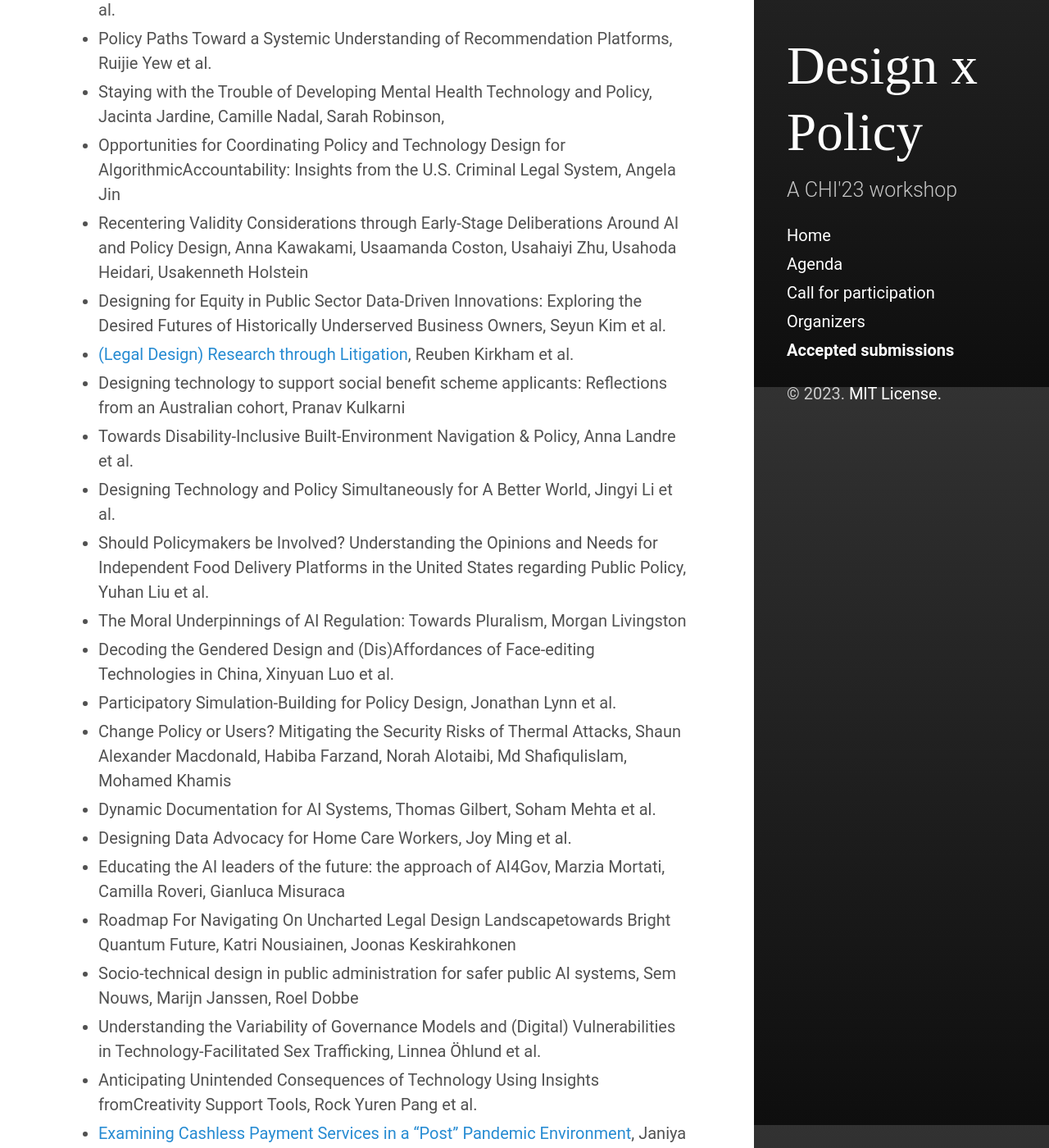
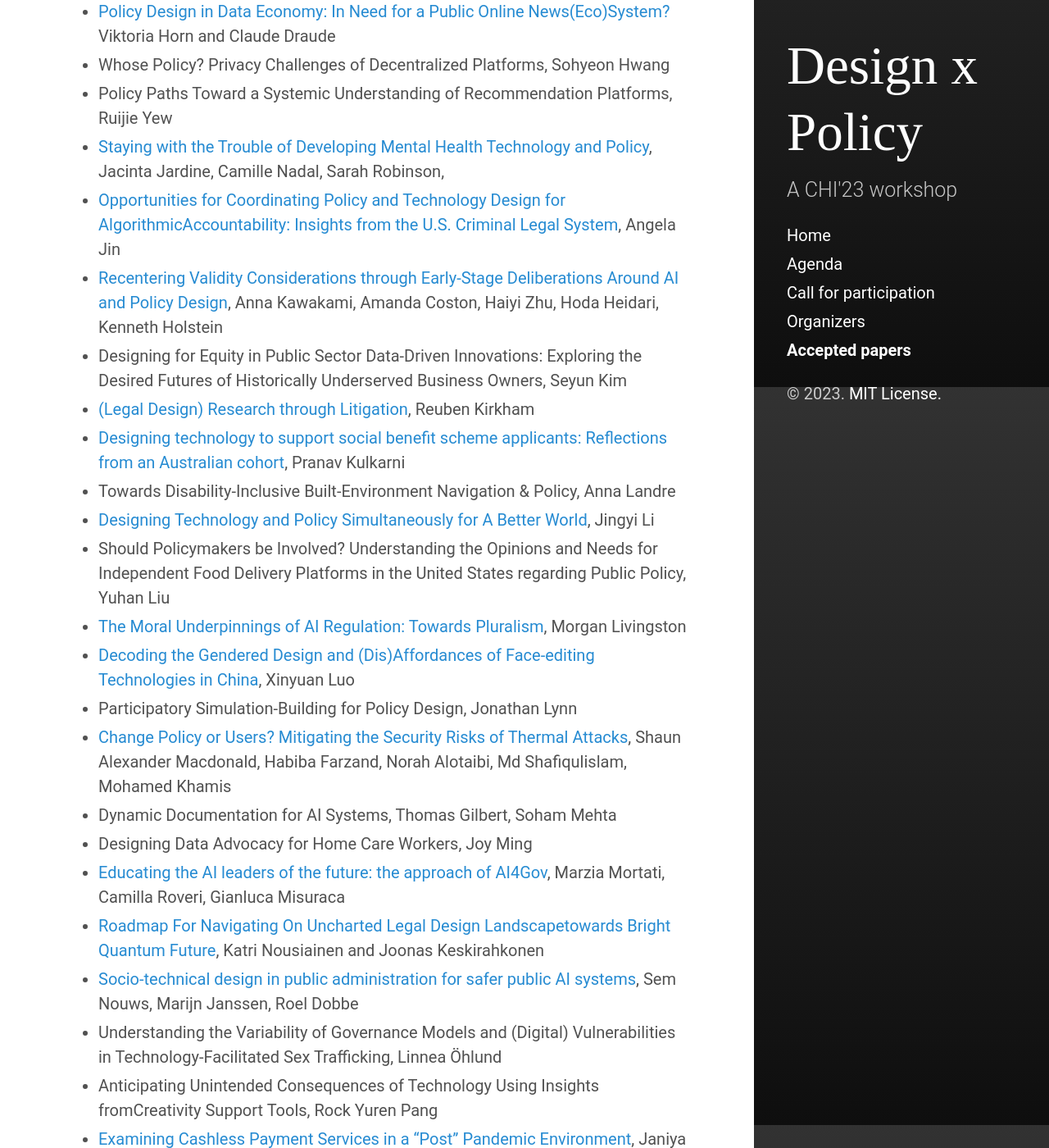
Before and after one commit to yang-qian/designpolicyCHI23, a Jekyll site: the page built from accepted.md, in a window 1280 px wide and 1400 px high, scrolled down 1328 px. Shown: the whole window at 82% size. Built offline with Jekyll 4.4.1, drawn with Linux system fonts in a browser that asks for light colours; some of the changed text lies outside the part shown.

Commit message:
Update accepted.md

```diff
--- a/accepted.md
+++ b/accepted.md
@@ -1,61 +1,63 @@
 ---
 layout: page
-title: Accepted submissions
+title: Accepted papers
 sidebar_link: true
 ---
 
-The list of accepted submissions is still being updated as camera-ready versions are received.
+> The list and links are still being updated as camera-ready versions are received.
 
-- Designing Technologies for Safe and Privacy Sensitive Location Sharing, Louise Barkhuus
-- [Contextual Integrity of A Virtual (Reality) Classroom](http://arxiv.org/abs/2303.13684), Karoline Brehm et al.
-- Bridging Deliberative Democracy and Deployment of Societal-Scale Technology, Ned Cooper
-- Professional Ethics by Design: Co-creating Codes of Conduct for Computational Practice, Samuel Danzon-Chambaud
-- Asking Better Questions: The Art and Science of Forecasting, Emily Dardaman et al.
-- Surveillance Technologies and Migrant Farmers in Ontario Greenhouses:Investigating Pathways for Equitable Policy and Technological Interventions, Olivia Doggett
-- From Policy to Pixels: Practitioner Lessons from Cookie Banner Implementation, 	Ame Elliott et al.
 - Bridging Policy Gaps between Technocratic and Democratic Approaches toAccountability Across the Lifecycle of Public Sector Algorithmic Systems, Motahhare Eslami et al.
 - How Design Can Impact Labor Shifting as a Result of Technological Advances, Jodi Forlizzi
-- Solutions Matrix, Liz Gerber et al.
-- How can we influence ‘future of work’ policies? Sandy J.J. Gould et al.
-- Metaphors as facilitators: Grounding the commons in participatory prototyping policies, Natalia Gulbransen-Diaz et al.
+- [Designing Technologies for Safe and Privacy Sensitive Location Sharing](https://cornell.box.com/s/ff7d3tfim06aadisvojbhvee47lid49a), Louise Barkhuus
+- [Contextual Integrity of A Virtual (Reality) Classroom](http://arxiv.org/abs/2303.13684), Karoline Brehm
+- [Bridging Deliberative Democracy and Deployment of Societal-Scale Technology](https://cornell.box.com/s/azswpriwjgagr793qgyn3hx6d0a726ib), Ned Cooper
+- [Professional Ethics by Design: Co-creating Codes of Conduct for Computational Practice](https://cornell.box.com/s/sgqk6fxddc7gg11b6izph7trxgwixttv), Samuel Danzon-Chambaud
+- Asking Better Questions: The Art and Science of Forecasting, Emily Dardaman
+- [Surveillance Technologies and Migrant Farmers in Ontario Greenhouses:Investigating Pathways for Equitable Policy and Technological Interventions](https://cornell.box.com/s/ww368m933w7xp4j5i9gr3ztamgi70fgb), Olivia Doggett
+- From Policy to Pixels: Practitioner Lessons from Cookie Banner Implementation, 	Ame Elliott
+- Bridging Policy Gaps between Technocratic and Democratic Approaches toAccountability Across the Lifecycle of Public Sector Algorithmic Systems, Motahhare Eslami
+- [How Design Can Impact Labor Shifting as a Result of Technological Advances](https://cornell.box.com/s/cwu1avf1rfeh0xadvkbx9x35knocnkcr), Jodi Forlizzi
+- Solutions Matrix, Liz Gerber
+- [How can we influence ‘future of work’ policies?](https://cornell.box.com/s/dur8jvxkgxvg7di8t1i5dwkva83qt0li) Sandy J.J. Gould
+- Metaphors as facilitators: Grounding the commons in participatory prototyping policies, Natalia Gulbransen-Diaz
 - Sociotechnical Perspectives on Social Media Regulation, Eric Gilbert, Sarita Schoenebeck, Motahhare Eslami, Cami Goray,
-- What Evidence is Needed to Prove the Existence of Dark Patterns? Johanna Gunawan, Usacristiana Santos, Nataliia Bielova
-- Walking in Circles: Generative AI and the future of online legal information, Nóra Al Haider
-- Data Ethics Emergency Drill: Exploring Responsible Data and AI Practices in Context Vanessa Aisyahsari Hanschke
-- Policy Design in Data Economy: In Need for a Public Online News(Eco)System? Viktoria Horn, Claude Draude
-- Whose Policy? Privacy Challenges of Decentralized Platforms, Sohyeon Hwang et al.
-- Policy Paths Toward a Systemic Understanding of Recommendation Platforms,	Ruijie Yew et al.
-- Staying with the Trouble of Developing Mental Health Technology and Policy, Jacinta Jardine, Camille Nadal, Sarah Robinson,
-- Opportunities for Coordinating Policy and Technology Design for AlgorithmicAccountability: Insights from the U.S. Criminal Legal System, Angela Jin
-- Recentering Validity Considerations through Early-Stage Deliberations Around AI and Policy Design, Anna Kawakami, Usaamanda Coston, Usahaiyi Zhu, Usahoda Heidari, Usakenneth Holstein
-- Designing for Equity in Public Sector Data-Driven Innovations: Exploring the Desired Futures of Historically Underserved Business Owners, Seyun Kim et al.
-- [(Legal Design) Research through Litigation](http://arxiv.org/abs/2303.14336), Reuben Kirkham et al.
-- Designing technology to support social benefit scheme applicants: Reflections from an Australian cohort, Pranav Kulkarni
-- Towards Disability-Inclusive Built-Environment Navigation & Policy, Anna Landre et al.
-- Designing Technology and Policy Simultaneously for A Better World, Jingyi Li et al.
-- Should Policymakers be Involved? Understanding the Opinions and Needs for Independent Food Delivery Platforms in the United States regarding Public Policy, Yuhan Liu et al.
-- The Moral Underpinnings of AI Regulation: Towards Pluralism, Morgan Livingston
-- Decoding the Gendered Design and (Dis)Affordances of Face-editing Technologies in China, Xinyuan Luo et al.
-- Participatory Simulation-Building for Policy Design, Jonathan Lynn et al.
-- Change Policy or Users? Mitigating the Security Risks of Thermal Attacks, Shaun Alexander Macdonald, Habiba Farzand, Norah Alotaibi, Md Shafiqulislam, Mohamed Khamis
-- Dynamic Documentation for AI Systems, Thomas Gilbert, Soham Mehta et al.
-- Designing Data Advocacy for Home Care Workers, Joy Ming et al.
-- Educating the AI leaders of the future: the approach of AI4Gov, Marzia Mortati, Camilla Roveri, Gianluca Misuraca
-- Roadmap For Navigating On Uncharted Legal Design Landscapetowards Bright Quantum Future, Katri Nousiainen, Joonas Keskirahkonen
-- Socio-technical design in public administration for safer public AI systems, Sem Nouws, Marijn Janssen, Roel Dobbe
-- Understanding the Variability of Governance Models and (Digital) Vulnerabilities in Technology-Facilitated Sex Trafficking, Linnea Öhlund et al.
-- Anticipating Unintended Consequences of Technology Using Insights fromCreativity Support Tools, Rock Yuren Pang et al.
+- [Walking in Circles: Generative AI and the future of online legal information](https://cornell.box.com/s/qwl87huzqn29a52q9uzi0340pypqpocd), Nóra Al Haider
+- [Data Ethics Emergency Drill: Exploring Responsible Data and AI Practices in Context](https://cornell.box.com/s/cyaal5hacuj8y3i7dauqfjnqvbhexdtd), Vanessa Aisyahsari Hanschke
+- [Policy Design in Data Economy: In Need for a Public Online News(Eco)System?](https://cornell.box.com/s/tm04qmve2py4566tfgo9vbn9sdjizb0d) Viktoria Horn and Claude Draude
+- Whose Policy? Privacy Challenges of Decentralized Platforms, Sohyeon Hwang
+- Policy Paths Toward a Systemic Understanding of Recommendation Platforms,	Ruijie Yew
+- [Staying with the Trouble of Developing Mental Health Technology and Policy](https://cornell.box.com/s/thg2laayu67tjdwa070u1t2q74i6sy32), Jacinta Jardine, Camille Nadal, Sarah Robinson,
+- [Opportunities for Coordinating Policy and Technology Design for AlgorithmicAccountability: Insights from the U.S. Criminal Legal System](https://cornell.box.com/s/frq8pdn2682stbftddcj0idvcugapn8j), Angela Jin
+- [Recentering Validity Considerations through Early-Stage Deliberations Around AI and Policy Design](https://cornell.box.com/s/eowiu60fvtin2110bnlyg7ri7zljag2y), Anna Kawakami, Amanda Coston, Haiyi Zhu, Hoda Heidari, Kenneth Holstein
+- Designing for Equity in Public Sector Data-Driven Innovations: Exploring the Desired Futures of Historically Underserved Business Owners, Seyun Kim
+- [(Legal Design) Research through Litigation](http://arxiv.org/abs/2303.14336), Reuben Kirkham
+- [Designing technology to support social benefit scheme applicants: Reflections from an Australian cohort](https://cornell.box.com/s/taolmficd3iiooq2wuc21yzonl0dsuv1), Pranav Kulkarni
+- Towards Disability-Inclusive Built-Environment Navigation & Policy, Anna Landre
+- [Designing Technology and Policy Simultaneously for A Better World](https://cornell.box.com/s/k4rkdv0yzzoduylm8yz4qzk79hxsqijf), Jingyi Li
+- Should Policymakers be Involved? Understanding the Opinions and Needs for Independent Food Delivery Platforms in the United States regarding Public Policy, Yuhan Liu
+- [The Moral Underpinnings of AI Regulation: Towards Pluralism](https://cornell.box.com/s/tvzxgc7l0iibypyqv9qfqc0zulghk9jx), Morgan Livingston
+- [Decoding the Gendered Design and (Dis)Affordances of Face-editing Technologies in China](https://cornell.box.com/s/6xrrvh2t5cdxbbphtoebukn7c1ihl7oq), Xinyuan Luo
+- Participatory Simulation-Building for Policy Design, Jonathan Lynn
+- [Change Policy or Users? Mitigating the Security Risks of Thermal Attacks](https://cornell.box.com/s/hwgvg7wtbkz8oc2kpi549yl5u27v4jhh), Shaun Alexander Macdonald, Habiba Farzand, Norah Alotaibi, Md Shafiqulislam, Mohamed Khamis
+- Dynamic Documentation for AI Systems, Thomas Gilbert, Soham Mehta
+- Designing Data Advocacy for Home Care Workers, Joy Ming
+- [Educating the AI leaders of the future: the approach of AI4Gov](https://cornell.box.com/s/0x73fywx3tb7q09m2a7u3hd4hoipxxao), Marzia Mortati, Camilla Roveri, Gianluca Misuraca
+- [Roadmap For Navigating On Uncharted Legal Design Landscapetowards Bright Quantum Future](https://cornell.box.com/s/lm0cgmhfdp74ln3xhqsu5iz9nby0f0d1), Katri Nousiainen and Joonas Keskirahkonen
+- [Socio-technical design in public administration for safer public AI systems](https://cornell.box.com/s/x2hzhfis7k82yauntzzzss9n3kff1z4x), Sem Nouws, Marijn Janssen, Roel Dobbe
+- Understanding the Variability of Governance Models and (Digital) Vulnerabilities in Technology-Facilitated Sex Trafficking, Linnea Öhlund
+- Anticipating Unintended Consequences of Technology Using Insights fromCreativity Support Tools, Rock Yuren Pang
 - [Examining Cashless Payment Services in a “Post” Pandemic Environment](http://arxiv.org/abs/2303.12970), Janiya R. Peters, Orissa Rose
-- Everyday Data and Everyday Publics, Paola, Pierri et al.
-- From Bad to Worse: Using Private Data to Propagate Disinformation on Online Platforms with a Greater Efficiency, Protik Bose Pranto, Waqar Hassan Khan,Sahar Abdelnabi, Rebecca Weil,Mario Fritz, Rakibul Hasan
-- Augmenting participation, co-creation, trust and transparency in deliberativedemocracy at all scales. The ORBIS project., Francesca Rizzo et al.
-- Fairness Policy for Machine Learning within Digital Healthapps, Seamus Ryan, Anna-lisa Mann, And Gavin Doherty
+- Everyday Data and Everyday Publics, Paola Pierri
+- [From Bad to Worse: Using Private Data to Propagate Disinformation on Online Platforms with a Greater Efficiency](https://cornell.box.com/s/h1442ce40mva2e4mwzfcinka407v7zf6), Protik Bose Pranto, Waqar Hassan Khan, Sahar Abdelnabi, Rebecca Weil, Mario Fritz, Rakibul Hasan
+- Augmenting participation, co-creation, trust and transparency in deliberativedemocracy at all scales: The ORBIS project, Francesca Rizzo
+- [Fairness Policy for Machine Learning within Digital Healthapps](https://cornell.box.com/s/2fsnvbhsxix9tst4ojs58vy9w26xblgo), Seamus Ryan, Anna-lisa Mann, And Gavin Doherty
 - [Experiential Futures In-the-wild to Inform Policy Design](https://arxiv.org/abs/2303.14174), Camilo Sanchez, Felix A. Epp
-- Promoting Bright Patterns, Hauke Sandhaus et al.
-- Towards Prototyping Driverless Vehicle Behaviors,City Design, and Policies Simultaneously, Hauke Sandhaus, Wendy Ju, Qian Yang
-- Human-Centered AI and the Social Contract Perspective, Stefan Schmager
-- Exploring Implications for Privacy Design and Policy through Smart Home Cameras, Neilly H. Tan et al.
-- Adversarial Engagements Between Technology and Policy, Anh-Ton Tran et al.
-- Navigating the Nexus of Technology, Policy, and Societal Impact in context of Kashmir, Asra Sakeen Wani et al.
+- [What Evidence is Needed to Prove the Existence of Dark Patterns?](https://cornell.box.com/s/oosik0r95ymijeti1gslm46sbdby7646) Johanna Gunawan, Cristiana Santos, Nataliia Bielova
+- Promoting Bright Patterns, Hauke Sandhaus
+- [Towards Prototyping Driverless Vehicle Behaviors,City Design, and Policies Simultaneously](https://cornell.box.com/s/x72191ndbdx4s7tbhbn5pwnwvo3axvn8), Hauke Sandhaus, Wendy Ju, Qian Yang
+- [Human-Centered AI and the Social Contract Perspective](https://cornell.box.com/s/buf84satf3t6ln56wnajfbsc4xg65elq), Stefan Schmager
+- Exploring Implications for Privacy Design and Policy through Smart Home Cameras, Neilly H. Tan
+- Adversarial Engagements Between Technology and Policy, Anh-Ton Tran
+- Navigating the Nexus of Technology, Policy, and Societal Impact in context of Kashmir, Asra Sakeen Wani
 - [Thinking Upstream: Ethics and Policy Opportunities in AI Supply Chains](https://arxiv.org/abs/2303.07529), David Gray Widder, Richmond Wong
-- [Epistemic Injustice in Technology and Policy Design: Lessons from New York City’s Heat Complaints Syste](https://arxiv.org/abs/2303.15468), Mohsin Yousufi, Charlotte Alexander, Nassim Parvin.
+- [Epistemic Injustice in Technology and Policy Design: Lessons from New York City’s Heat Complaints System](https://arxiv.org/abs/2303.15468), Mohsin Yousufi, Charlotte Alexander, Nassim Parvin.
```
